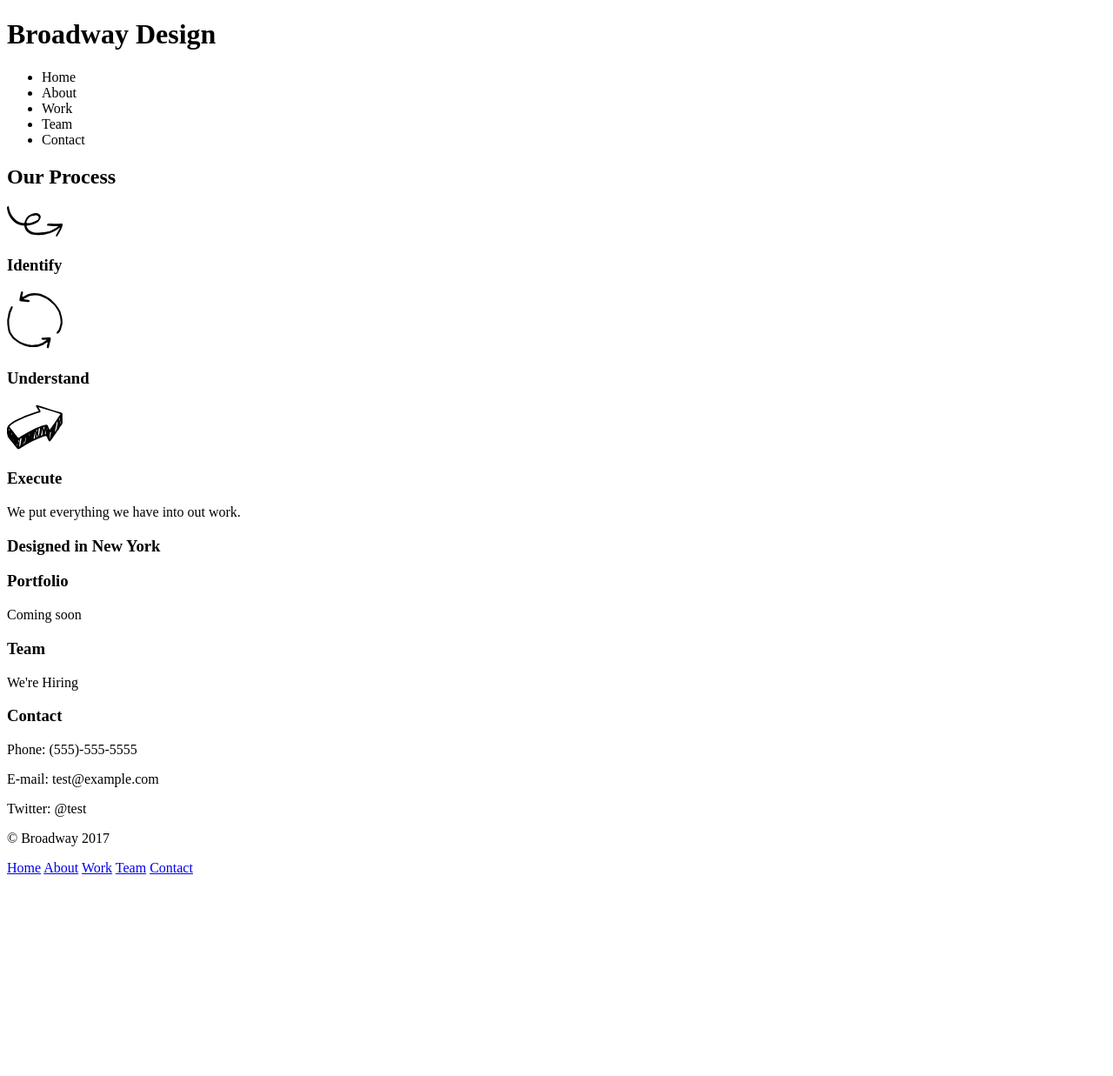
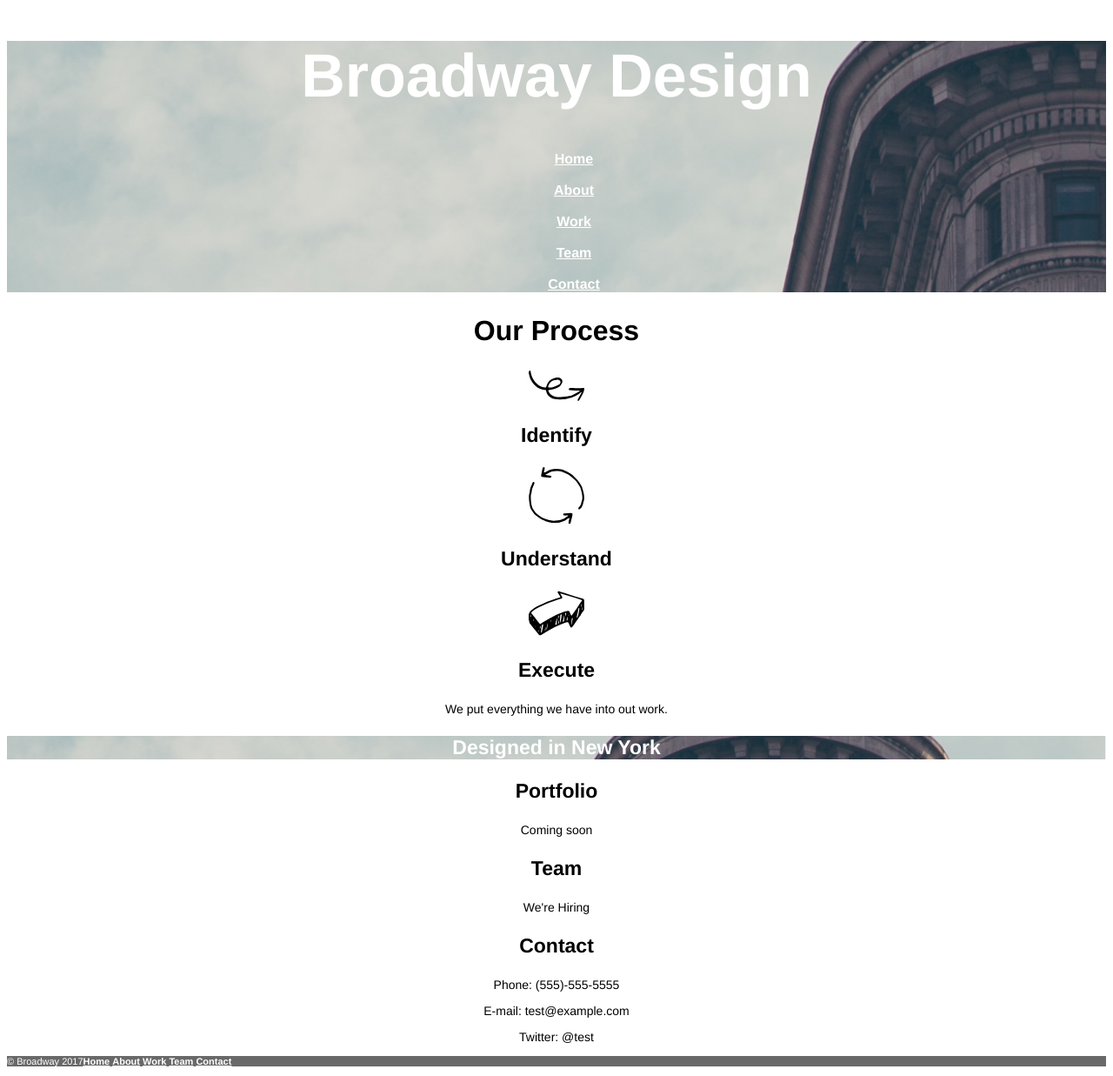
Before and after one commit to keen100/git_practice, a plain HTML site: page index.html in a window 1280 px wide. Shown: the whole page at 87% size. Before the commit the page ends 1015 px from the top, so only its background shows below. Drawn offline with Linux system fonts and the light colour scheme.

Commit message:
final commit with css

```diff
--- a/css/style.css
+++ b/css/style.css
@@ -0,0 +1,62 @@
+.header {
+  background-image: url("../resources/the-flatiron-building.png");
+  background-size: cover;
+  width: auto;
+  height: auto;
+}
+
+body {
+  font-family: Helvetica;
+  text-align: center;
+}
+
+h1 {
+  font-size: 70px;
+  font-weight: bold;
+  color: white;
+}
+
+h2 {
+  font-size: 32px;
+  font-weight: bold;
+}
+
+h3 {
+  font-size: 23px;
+  font-weight: bold;
+}
+
+p {
+  font-size: 14px
+}
+
+.new-york {
+  color: white;
+  background-image: url("../resources/the-flatiron-building.png");
+  background-size: cover;
+  width: auto;
+  height: auto;
+}
+
+.footer {
+  color: white;
+  background-color: dimgray;
+  width: auto;
+  height: auto;
+  text-align: left;
+}
+
+ul {
+  list-style-type: none;
+  color: white
+}
+
+a {
+  font-weight: bold;
+  color: white;
+}
+
+.trademark {
+  font-size: 11px;
+  font-weight: normal;
+}
--- a/index.html
+++ b/index.html
@@ -2,17 +2,27 @@
 <html lang="en" dir="ltr">
   <head>
     <meta charset="utf-8">
+
       <title>Broadway</title>
+      <link href="./css/style.css" type="text/css" rel="stylesheet">
   </head>
   <body>
+   <div class="header">
       <h1>Broadway Design</h1>
       <ul>
-      <li>Home</li>
-      <li>About</li>
-      <li>Work</li>
-      <li>Team</li>
-      <li>Contact</li>
+        <li><a href="./home.html">Home</a></li>
+        <br>
+        <li><a href="./about.html">About</a></li>
+        <br>
+        <li><a href="./work.html">Work</a></li>
+        <br>
+        <li><a href="./team.html">Team</a></li>
+        <br>
+        <li><a href="./contact.html">Contact</a></li>
       </ul>
+    </div>
+
+    <div class="process">
       <h2>Our Process</h2>
       <p><img src="resources/identify.svg"></p>
       <h3>Identify</h3>
@@ -21,7 +31,13 @@
       <p><img src="resources/execute.svg"></p>
       <h3>Execute</h3>
       <p>We put everything we have into out work.</p>
+    </div>
+
+    <div class="new-york">
       <h3>Designed in New York</h3>
+    </div>
+
+    <div class="portfolio">
       <h3>Portfolio</h3>
       <p>Coming soon</p>
       <h3>Team</h3>
@@ -30,6 +46,10 @@
       <p>Phone: (555)-555-5555</p>
       <p>E-mail: test@example.com</p>
       <p>Twitter: @test</p>
-    <p>© Broadway 2017</p> <a href=“./home.html">Home</a> <a href=“./about.html">About</a> <a href=“./work.html">Work</a> <a href=“./team.html">Team</a> <a href=“./contact.html">Contact</a>
+    </div>
+
+    <div class="footer">
+      <p class="trademark">© Broadway 2017<a href=“./home.html">Home</a> <a href=“./about.html">About</a> <a href=“./work.html">Work</a> <a href=“./team.html">Team</a> <a href=“./contact.html">Contact</a></p>
+    </div>
   </body>
 </html>
```
Also changed, not shown: about.html (added), contact.html (added), home.html (added), team.html (added), work.html (added). Lines whose indentation alone changed are shown as unchanged.
